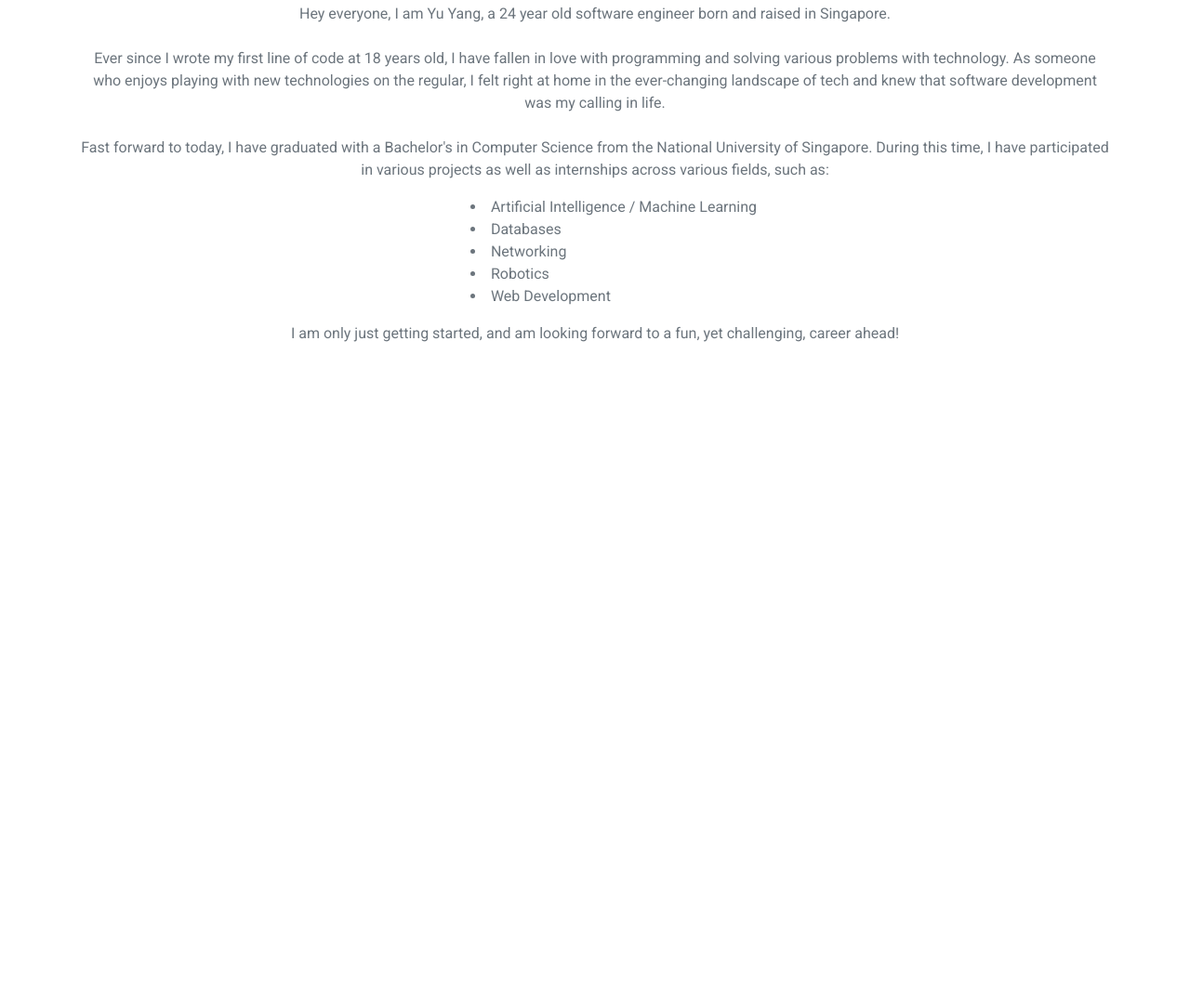
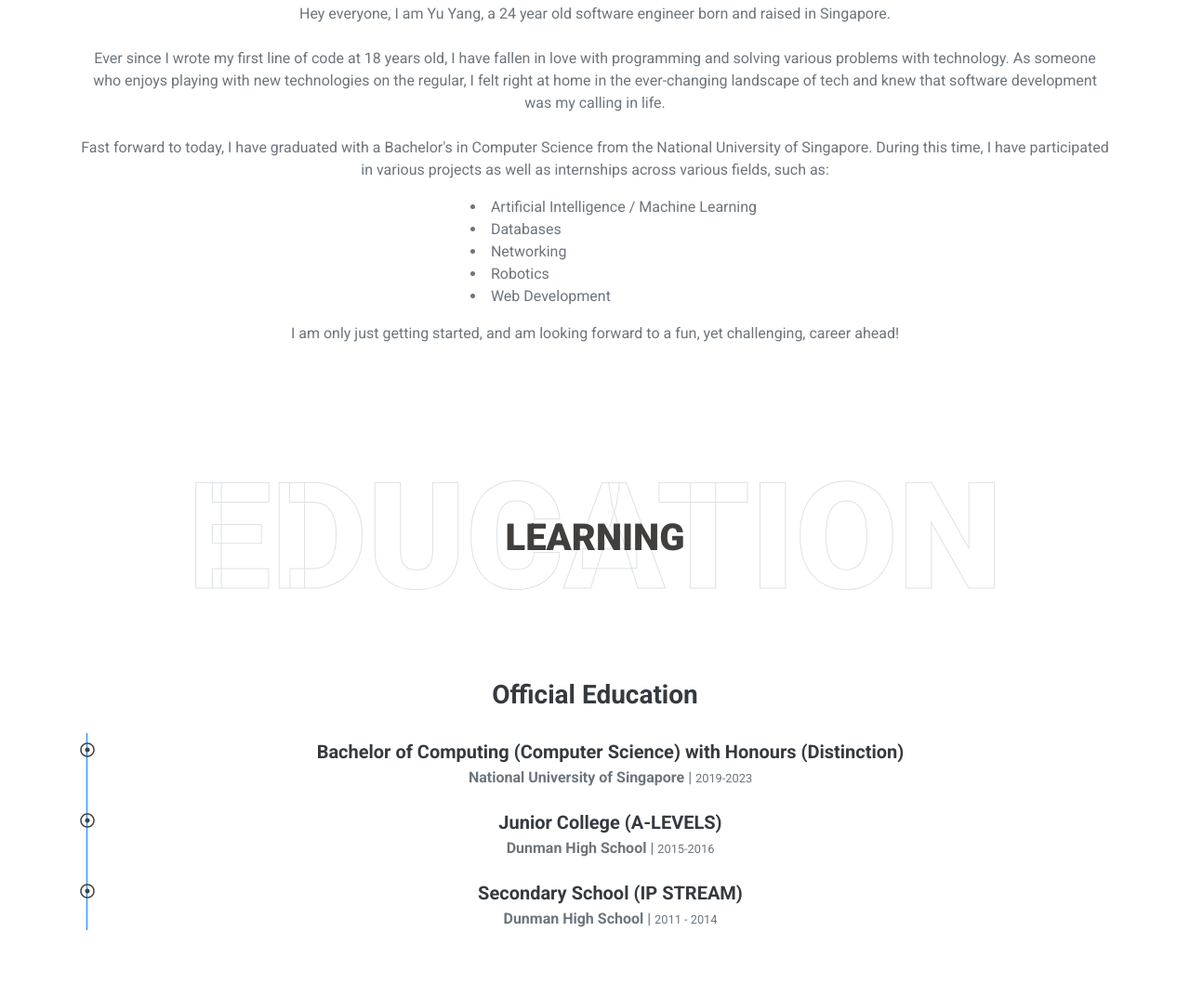
Before and after one commit to IronBiscuit/Porfolio-Website, a website: page views/index.html in a window 1280 px wide. Shown: the part 1093-2166 px from the top of the page at 93% size. Before the commit the page ends 1528 px from the top, so only its background shows below. Drawn offline with nearby package versions, Linux system fonts and the light colour scheme; files that its build step writes are made by us from their sources; files whose address does not match are found by name.

Commit message:
Add Official Education Timeline

```diff
--- a/views/index.html
+++ b/views/index.html
@@ -34,7 +34,7 @@
                         <a class="link" href="#about">About</a>
                     </li>
                     <li class="item">
-                        <a class="link" href="#portfolio">Portfolio</a>
+                        <a class="link" href="#education">Education</a>
                     </li>
                     <li class="item">
                         <a class="link" href="#testmonial">Testmonial</a>
@@ -111,6 +111,40 @@
                 </div><!-- end of about wrapper -->
             </div><!-- end of container -->
         </div> <!-- end of about section -->
+        <div class="container-fluid py-5" id="education">
+            <!-- container -->
+            <div class="container text-center">
+                <!-- about wrapper -->
+                <div class="position-relative d-flex align-items-center justify-content-center">
+                    <h1 class="display-1 text-uppercase text-white" style="-webkit-text-stroke: 1px #dee2e6;">Education</h1>
+                    <h1 class="position-absolute text-uppercase text-primary">Learning</h1>
+                </div>
+                <div class="row align-items-center pt-5">
+                    <!-- <div class="col-lg-4"></div> -->
+                    <div class="col-lg-12">
+                        <h3 class="mb-4">Official Education</h3>
+                        <div class="border-left border-primary pt-2 pl-4 ml-2">
+                            <div class="position-relative mb-4">
+                                <i class="far fa-dot-circle text-primary position-absolute" style="top: 2px; left: -32px;"></i>
+                                <h5 class="font-weight-bold mb-1">Bachelor of Computing (Computer Science) with Honours (Distinction)</h5>
+                                <p class="mb-2"><strong>National University of Singapore</strong> | <small>2019-2023</small></p>
+                            </div>
+                            <div class="position-relative mb-4">
+                                <i class="far fa-dot-circle text-primary position-absolute" style="top: 2px; left: -32px;"></i>
+                                <h5 class="font-weight-bold mb-1">Junior College (A-LEVELS)</h5>
+                                <p class="mb-2"><strong>Dunman High School</strong> | <small>2015-2016</small></p>
+                            </div>
+                            <div class="position-relative mb-4">
+                                <i class="far fa-dot-circle text-primary position-absolute" style="top: 2px; left: -32px;"></i>
+                                <h5 class="font-weight-bold mb-1">Secondary School (IP STREAM)</h5>
+                                <p class="mb-2"><strong>Dunman High School</strong> | <small>2011 - 2014</small></p>
+                            </div>
+                        </div>
+                    </div>
+                </div>
+            </div>
+        </div>
+
 
         <script src="https://code.jquery.com/jquery-3.4.1.min.js"></script>
         <script src="https://stackpath.bootstrapcdn.com/bootstrap/4.4.1/js/bootstrap.bundle.min.js"></script>
```
Also changed, not shown: public/JS/rootJQuery.js (+0 -38 lines), public/css/style.css.
